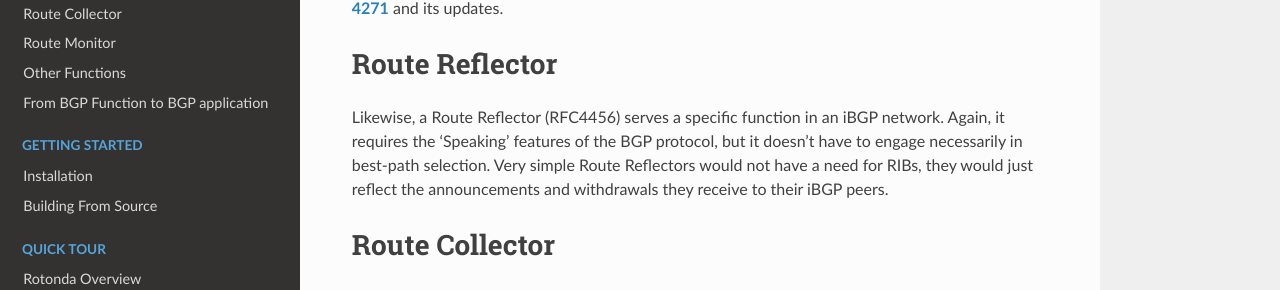
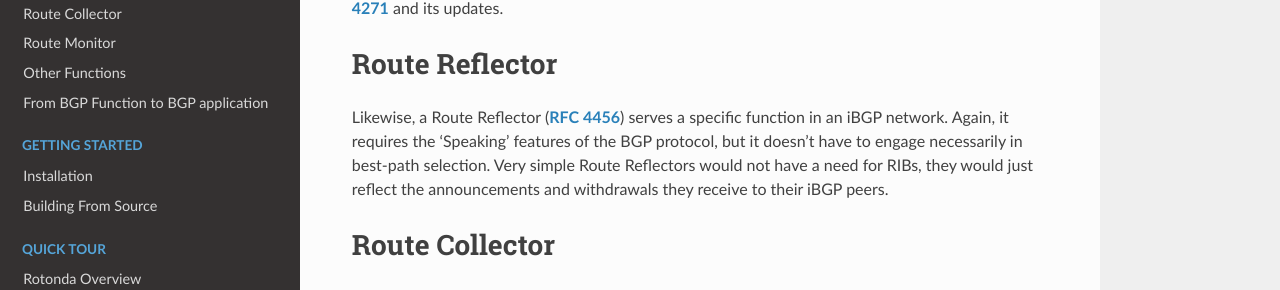
Before and after one commit to NLnetLabs/rotonda-doc, a Sphinx documentation site: the page built from manual/source/why.rst, in a window 1280 px wide and 900 px high, scrolled down 1645 px. Shown: the part 150-440 px from the top of the window. Built offline with Sphinx 7.4.7 and the Read the Docs theme 2.0.0, drawn with Linux system fonts in a browser that asks for light colours.

Commit message:
Update manual/source/why.rst
Co-authored-by: Alex Band <alex@nlnetlabs.nl>

```diff
--- a/manual/source/why.rst
+++ b/manual/source/why.rst
@@ -90,7 +90,7 @@
 Route Reflector
 ~~~~~~~~~~~~~~~
 
-Likewise, a Route Reflector (RFC4456) serves a specific function in an iBGP
+Likewise, a Route Reflector (:RFC:`4456`) serves a specific function in an iBGP
 network. Again, it requires the 'Speaking' features of the BGP protocol, but
 it doesn't have to engage necessarily in best-path selection. Very simple
 Route Reflectors would not have a need for RIBs, they would just reflect the
```
